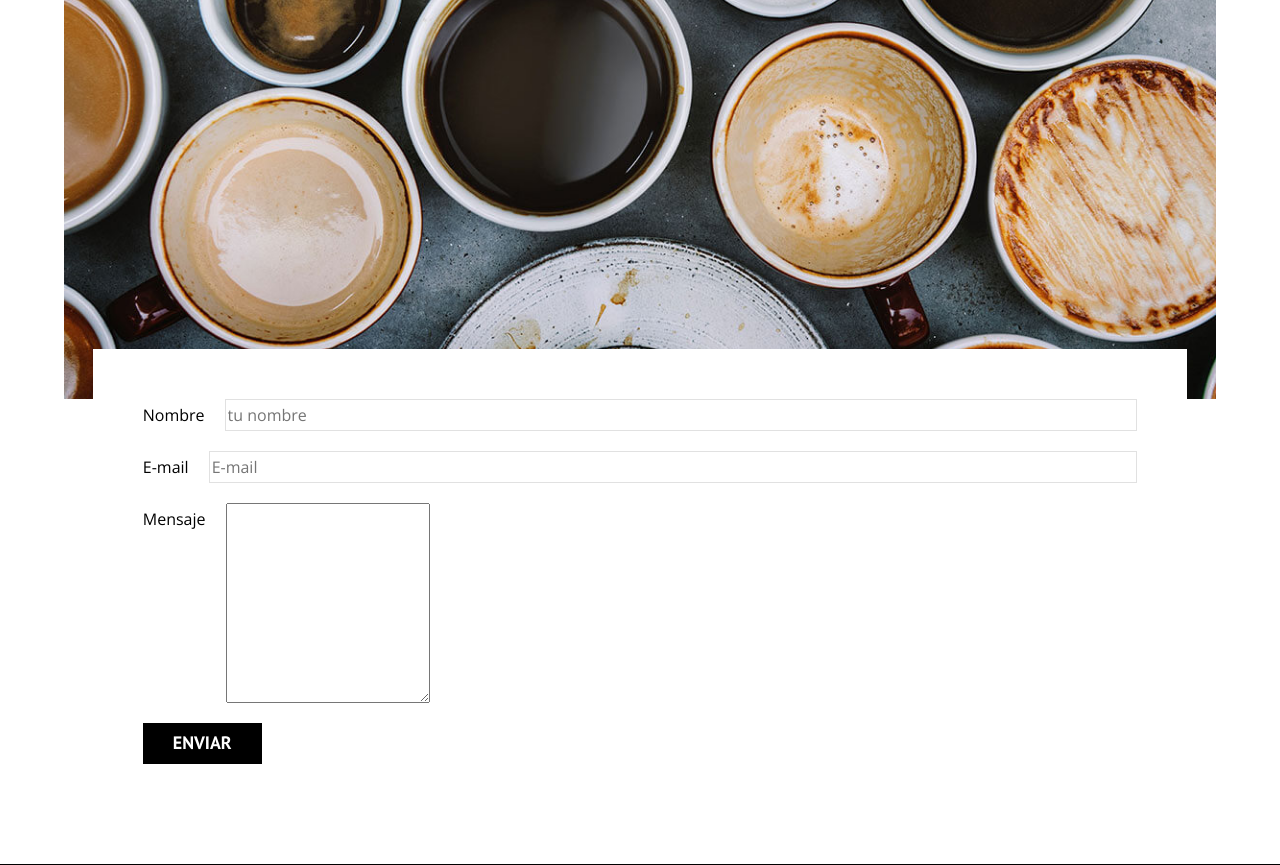
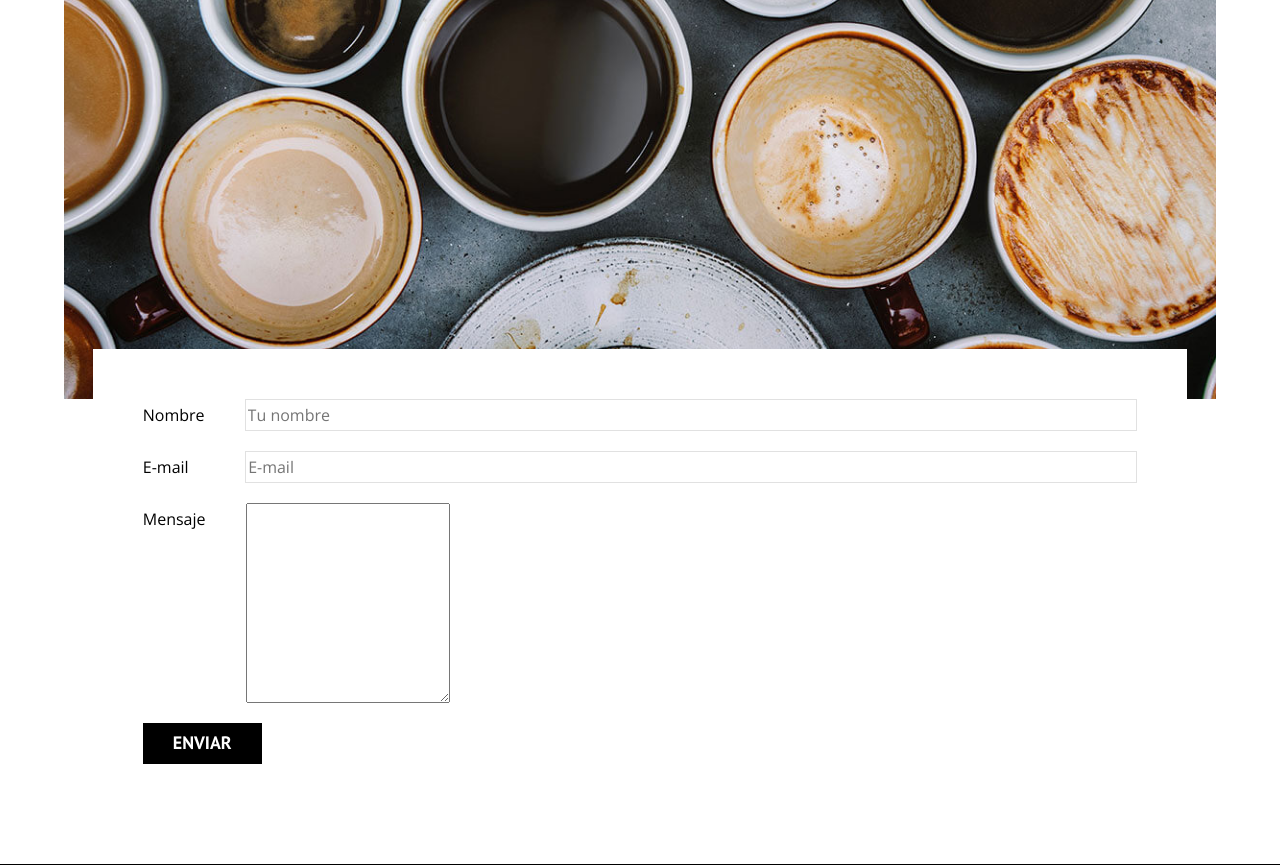
Before and after one commit to CarlosMay7/Curso-Web, a PHP site: page /contacto.html in a window 1280 px wide. Shown: the part 697-1562 px from the top of the page. Run offline with PHP 8.4, Linux system fonts and the light colour scheme.

Commit message:
Corregí los espaciados

```diff
--- a/seccion-9/contacto.html
+++ b/seccion-9/contacto.html
@@ -51,20 +51,19 @@
         <form class="formulario">    <!--Accesibilidad web, todos deben poder visitar mi sitio-->
             <div class="campo">
                 <label class="campo__label" for="nombre">Nombre</label> <!--Con el for hace referencia a que elemento pertenece y cuando se le hace click se pueden activat coas, en este caso el input con el id nombre-->
-                <input class="campo__field" type="text" placeholder="tu nombre" id="nombre"> <!--El id es para hacer una especificacion al elemento y solo se puede usar una vez en una pagina, se puede poner en otra, pero de igual manera una vez-->
+                <input class="campo__field" type="text" placeholder="Tu nombre" id="nombre"> <!--El id es para hacer una especificacion al elemento y solo se puede usar una vez en una pagina, se puede poner en otra, pero de igual manera una vez-->
             </div>
             <div class="campo">
-                <label class="campo__label" for="email">E-mail</label>
+                <label class="campo__label--email" for="email">E-mail</label>
                 <input class="campo__field" type="email" placeholder="E-mail" id="email">
             </div>
             <div class="campo">
-                <label class="campo__label" for="nombre">Mensaje</label> <!--Con el for hace referencia a que elemento pertenece y cuando se le hace click se pueden activat coas, en este caso el input con el id nombre-->
+                <label class="campo__label" for="mensaje">Mensaje</label> <!--Con el for hace referencia a que elemento pertenece y cuando se le hace click se pueden activat coas, en este caso el input con el id nombre-->
                 <textarea class="campo__field--textarea" id="mensaje"></textarea>
             </div>
 
             <div class="campo">
                 <input class="boton boton--primario" type="submit" value="Enviar" class="boton boton--primario">
-
             </div>
         </form>
     </main>
--- a/seccion-9/css/styles.css
+++ b/seccion-9/css/styles.css
@@ -274,7 +274,14 @@ img {
 
 .campo__label {
     flex-basis: 0 0 9rem; /*Esto fija en 9rem al tamaño y hace que todo el espacio restante se le de a sus hijos*/
-    text-align: center;
+    text-align: right;
+    padding-right: 2rem;
+}
+
+.campo__label--email {
+    flex-basis: 0 0 9rem; /*Esto fija en 9rem al tamaño y hace que todo el espacio restante se le de a sus hijos*/
+    text-align: right;
+    padding-right: 3.65rem;
 }
 
 .campo__field {
```
Also changed, not shown: seccion-9/index.html (+4 -4 lines).
